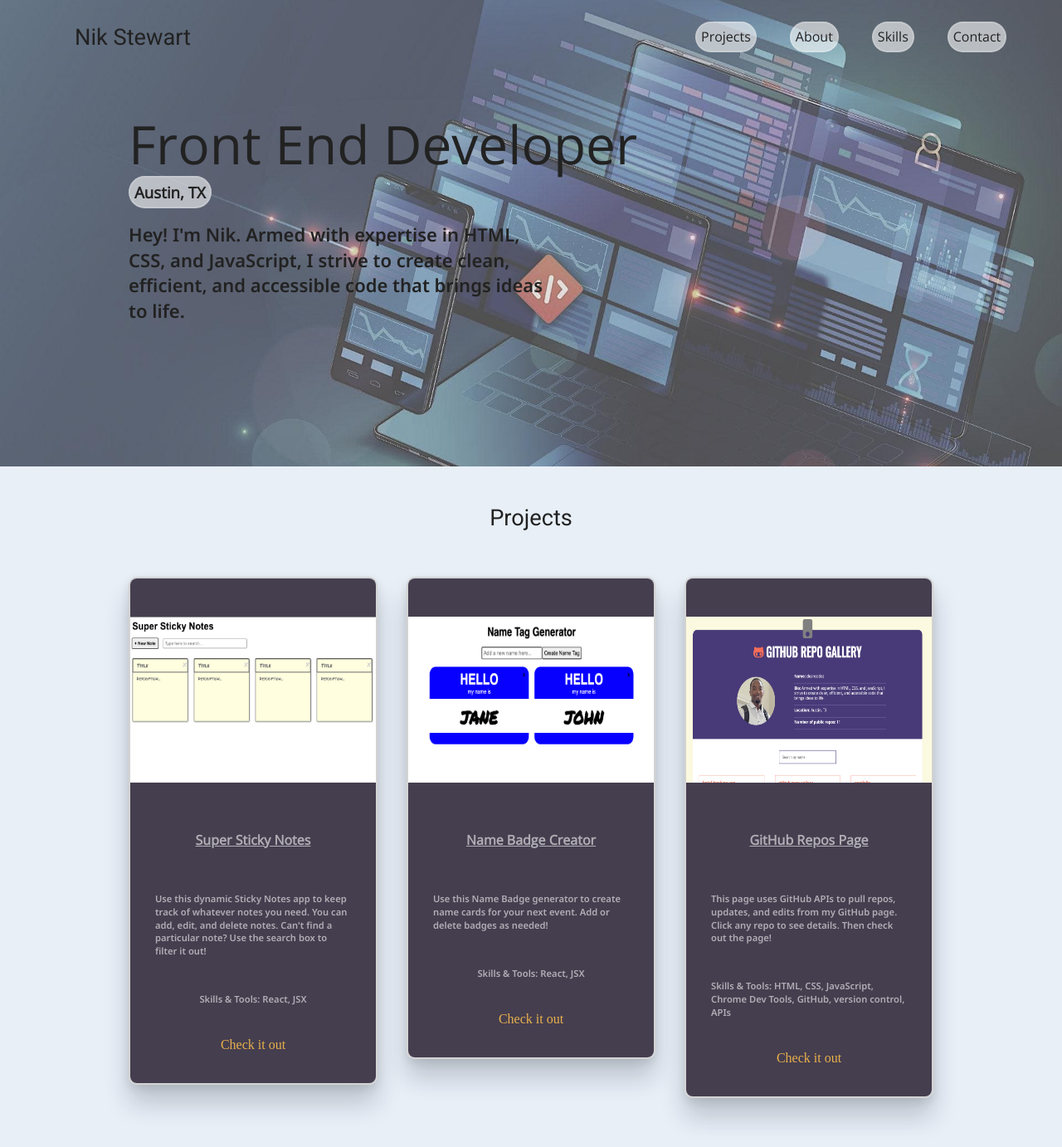
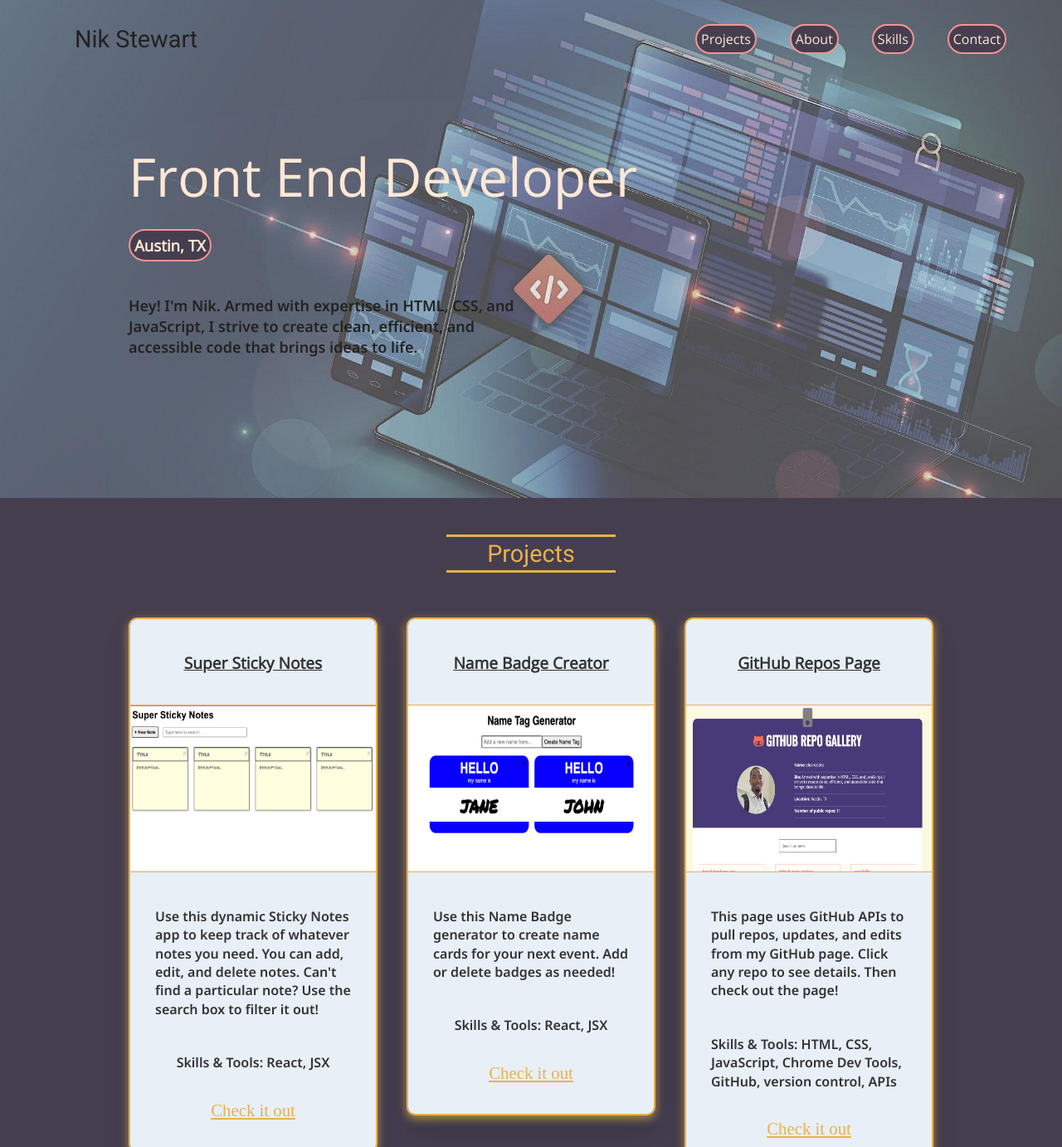
Before and after one commit to nstewart524/portfolio, a plain HTML site: page index.html in a window 1280 px wide. Shown: the part 12-1394 px from the top of the page at 83% size. Drawn offline with nearby package versions, Linux system fonts and the light colour scheme; files whose address does not match are found by name.

Commit message:
More updates to hero/projects section

```diff
--- a/css/main.css
+++ b/css/main.css
@@ -141,18 +141,18 @@ header, nav {
 }
 
 nav a {
-  color: inherit;
+  color: #ffe8d6;
   font-size: 1em;
   text-decoration: none;
-  border: 2px solid #ffffff2a;
-  background-color: #ffffff94;
+  border: 2px solid #F19494;
+  background-color: #453E4F;
   border-radius: 20px;
   padding: 5px;
 }
 
 h2 {
   font-family: 'Roboto', sans-serif;
-  font-size: 1.7em;
+  font-size: 1.8em;
   font-weight: 400;
 }
 
@@ -206,23 +206,26 @@ footer .social-icons {
 }
 
 .hero span {
-  border: 2px solid #ffffff2a;
-  background-color: #ffffff94;
+  color: #ffe8d6;
+  border: 2px solid #F19494;
+  background-color: #453E4F;
   border-radius: 20px;
   padding: 5px;
 }
 
 .hero p {
-  margin-top: 1em;
-  max-width: 500px;
-  font-size: 22px;
+  margin-top: 2.6em;
+  max-width: 60%;
+  font-size: 18px;
+  color: inherit;
 }
 
 h1 {
   font-family: 'Open Sans', sans-serif;
   font-size: 4em;
   font-weight: 300;
-  margin-bottom: 0;
+  margin: 1.2em 0 0.4em;
+  color: #ffe8d6;
 }
 
 /* -------------------- Base Projects Styles -------------------- */
@@ -230,7 +233,7 @@ h1 {
 .projects {
   display: flex;
   justify-content: center;
-  background-color: #E8EFF7;
+  background-color: #453e4f;
 }
 
 .projects-wrapper {
@@ -242,36 +245,54 @@ h1 {
 }
 
 .project-wrapper {
-  background-color: #453E4F;
+  background-color: #E8EFF7;
   align-items: center;
-  border: 2px solid lightgray;
+  border: 2px solid #e9b14c;
   border-radius: 10px;
-  box-shadow: 0 4px 12px rgba(0,0,0,.1), 0 23px 30px rgba(17,24,39,.2);
+  box-shadow: 0 4px 12px rgba(233,177,76,.7), 0 23px 30px rgba(17,24,39,.2);
   display: flex;
   flex-direction: column;
-  gap: 20px;
+  gap: 10px;
   margin-top: 30px;
   padding: 30px;
   width: 300px;
   overflow: auto;
-  color:#ffffff94;
+  color:#333;
 }
 
 .projects h2 {
   display: flex;
   justify-content: center;
+  margin: 24px auto;
+  max-width: 20%;
+  color: #E9B14C;
+  border-top: #e9b14c 3px solid;
+  border-bottom: #e9b14c 3px solid;
 }
 
 .project-wrapper p {
-  font-size: .7em;
+ /* font-size: .8em;*/
 }
 
 .project-wrapper h4 {
 text-decoration: underline;
+font-size: 1.2em;
+color: #333;
+margin: 0;
+padding: 10px;
+}
+
+.project-wrapper span {
+  text-decoration: underline;
+  font-size: 1.3em;
+/*  background-color: yellow;
+  border-radius: 10px;
+  padding: 3px; */
 }
 
 .project-img {
   align-items: center;
+  border: #E9B14C 1.5px solid;
   border-radius: 10px;
   /*height: 310px;*/
 }
--- a/index.html
+++ b/index.html
@@ -61,97 +61,121 @@
         <h2>Projects</h2>
         <div class="projects-wrapper">
           <div class="project-wrapper">
-
+            <a href="https://codesandbox.io/s/build-your-big-component-5l8p3x?file=/src/App.js" target="_blank" rel="noopener">
+              <h4>Super Sticky Notes</h4>
+            </a>
               <figure id="sticky-notes-img" class="project-img">
                 <a href="https://codesandbox.io/s/build-your-big-component-5l8p3x?file=/src/App.js" target="_blank" rel="noopener">
+
                     <img src="/Users/nstewart524/Desktop/portfolio/img/sticky-notes-app.png" alt="Sticky Notes app" width="320" height="200">
                 </a>
               </figure>
-              <h4>Super Sticky Notes</h4>
+
               <p class="project-description">
                 Use this dynamic Sticky Notes app to keep track of whatever notes you need. You can add, edit, and delete notes. Can't find a particular note? Use the search box to filter it out!
               </p>
               <p class="skills">
-                <span>Skills & Tools: </span>React, JSX
+                Skills & Tools: React, JSX
               </p>
-              <a class="project-link" href="https://codesandbox.io/s/build-your-big-component-5l8p3x?file=/src/App.js" target="_blank" rel="noopener"><span>Check it out</span></a>
+              <a class="project-link" href="https://codesandbox.io/s/build-your-big-component-5l8p3x?file=/src/App.js" target="_blank" rel="noopener">
+                <span>Check it out</span>
+              </a>
 
           </div>
 
           <div class="project-wrapper">
-
+              <a href="https://codesandbox.io/s/build-your-name-tag-text-inputs-8p43p5?file=/src/App.js" target="_blank" rel="noopener">
+                <h4>Name Badge Creator</h4>
+              </a>
               <figure class="project-img">
                 <a href="https://codesandbox.io/s/build-your-name-tag-text-inputs-8p43p5?file=/src/App.js" target="_blank" rel="noopener">
                     <img src="/Users/nstewart524/Desktop/portfolio/img/name-generator.png" alt="Name badge generator app" width="320" height="200">
                 </a>
               </figure>
-              <h4>Name Badge Creator</h4>
+
               <p class="project-description">
                 Use this Name Badge generator to create name cards for your next event. Add or delete badges as needed!
               </p>
               <p class="skills">
-                <span>Skills & Tools: </span>React, JSX
+                Skills & Tools: React, JSX
               </p>
-              <a class="project-link" href="https://codesandbox.io/s/build-your-name-tag-text-inputs-8p43p5?file=/src/App.js" target="_blank" rel="noopener"><span>Check it out</span></a>
+              <a class="project-link" href="https://codesandbox.io/s/build-your-name-tag-text-inputs-8p43p5?file=/src/App.js" target="_blank" rel="noopener">
+                <span>Check it out</span>
+              </a>
 
           </div>
 
           <div class="project-wrapper">
-
+               <a href="https://nstewart524.github.io/github-repo-gallery/" target="_blank" rel="noopener">
+                <h4>GitHub Repos Page</h4>
+              </a>
               <figure class="project-img">
                 <a href="https://nstewart524.github.io/github-repo-gallery/" target="_blank" rel="noopener">
                     <img src="/Users/nstewart524/Desktop/portfolio/img/github-repos.png" alt="GitHub Repositories" width="320" height="200">
                 </a>
               </figure>
-              <h4>GitHub Repos Page</h4>
+
               <p class="project-description">
                 This page uses GitHub APIs to pull repos, updates, and edits from my GitHub page. Click any repo to see details. Then check out the page!
               </p>
               <p class="skills">
-                <span>Skills & Tools: </span>HTML, CSS, JavaScript, Chrome Dev Tools, GitHub, version control, APIs
+                Skills & Tools: HTML, CSS, JavaScript, Chrome Dev Tools, GitHub, version control, APIs
               </p>
-              <a class="project-link" href="https://nstewart524.github.io/github-repo-gallery/" target="_blank" rel="noopener"><span>Check it out</span></a>
+              <a class="project-link" href="https://nstewart524.github.io/github-repo-gallery/" target="_blank" rel="noopener">
+                <span>Check it out</span>
+              </a>
 
           </div>
-
+<!----------
           <div class="project-wrapper">
-
+              <a href="" target="_blank" rel="noopener">
+                <h4>Guess The Word Game</h4>
+              </a>
               <figure class="project-img">
                 <a href="" target="_blank" rel="noopener">
                     <img src="" alt="" width="320" height="200">
                 </a>
               </figure>
-              <h4>Guess The Word Game</h4>
+
               <p class="project-description">
                 A fun guessing game where players can guess a random word one
                 letter at a time. If the player guesses the correct word they
                 win!
               </p>
-              <p class="skills"><span>Skills & Tools: </span>JavaScript</p>
-              <p class="skills"><span>Tools: </span>Github, JSON</p>
-              <a class="project-link" href="https://allyson-s-code.github.io/Guess-The-Word/" target="_blank" rel="noopener"><span>Check it out</span></a>
+              <p class="skills">
+                Skills & Tools: JavaScript</p>
+              <p class="skills">
+                Tools: Github, JSON</p>
+              <a class="project-link" href="https://allyson-s-code.github.io/Guess-The-Word/" target="_blank" rel="noopener">
+                <span>Check it out</span>
+              </a>
 
           </div>
 
           <div class="project-wrapper">
-
+              <a href="" target="_blank" rel="noopener">
+              <h4>Unplugged</h4>
+              </a>
               <figure class="project-img">
                 <a href="" target="_blank" rel="noopener">
                     <img src="" alt="" width="320" height="200">
                 </a>
               </figure>
-              <h4>Unplugged</h4>
+
               <p class="project-description">
                 A multi-page responsive website that adapts to mobile, tablet,
                 and desktop screens.
               </p>
-              <p class="skills"><span>Skills & Tools: </span>HTML, CSS, Flexbox</p>
               <p class="skills">
-                <span>Tools: </span>GitHub, Photoshop, Visual Studio Code
+                Skills & Tools: HTML, CSS, Flexbox</p>
+              <p class="skills">
+                Tools: GitHub, Photoshop, Visual Studio Code
               </p>
-              <a class="project-link" href="https://allyson-s-code.github.io/Unplugged-Responsive/" target="_blank" rel="noopener"><span>Check it out</span></a>
+              <a class="project-link" href="https://allyson-s-code.github.io/Unplugged-Responsive/" target="_blank" rel="noopener">
+                <span>Check it out</span>
+              </a>
 
-          </div>
+          </div> -->
         </div>
       </div>
     </section>
```
